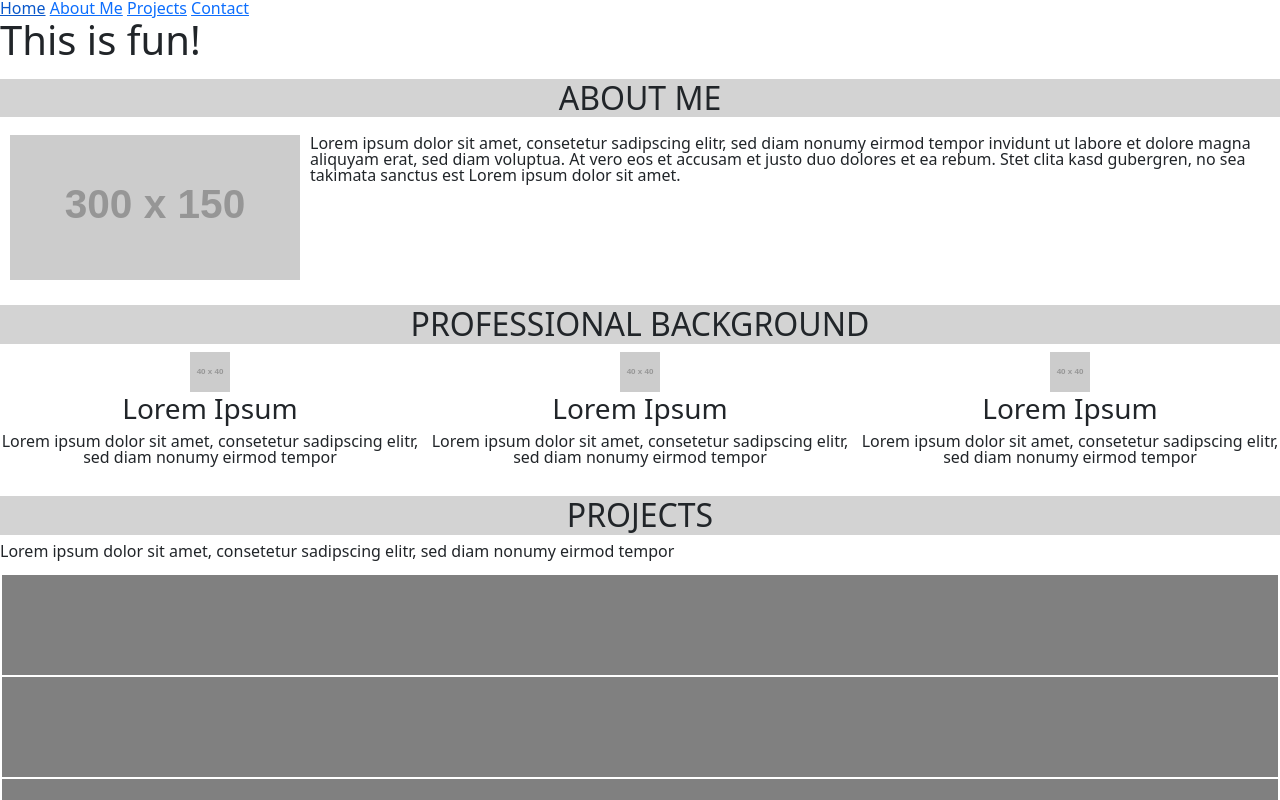
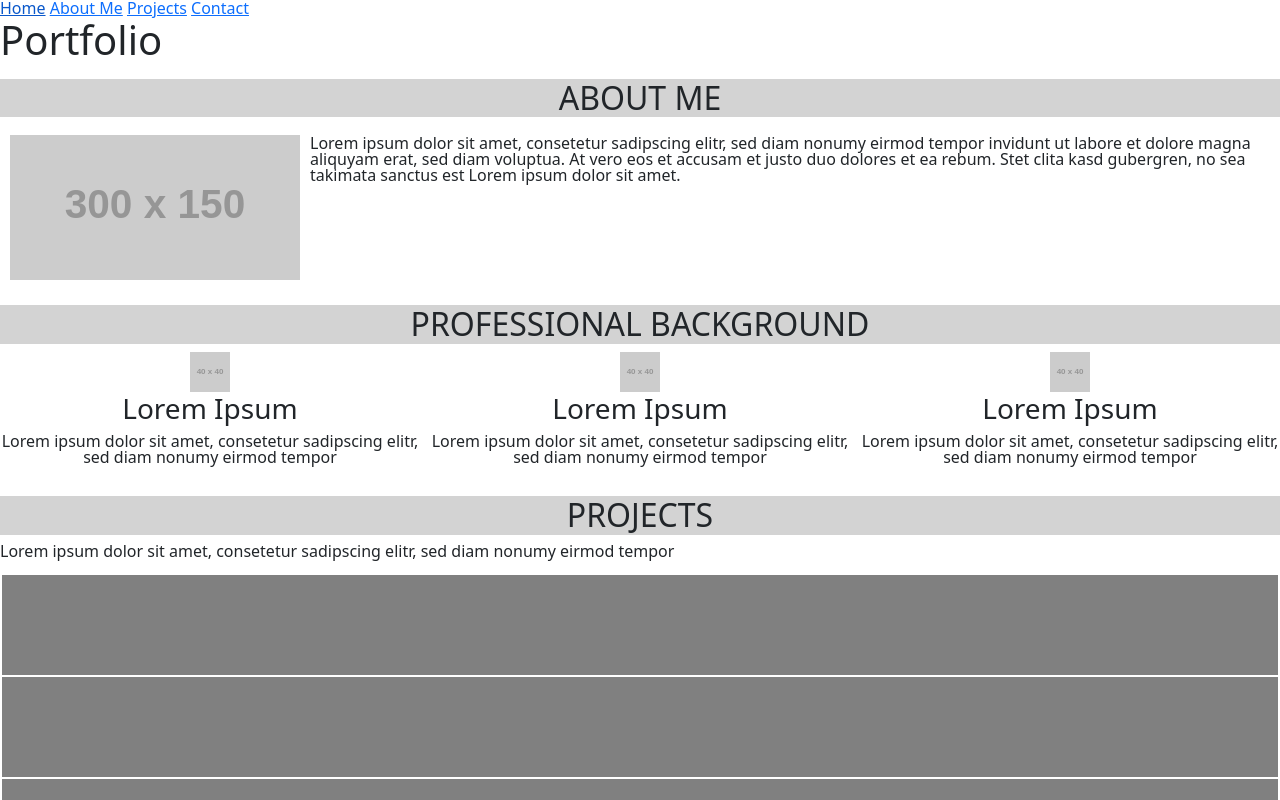
Before and after one commit to loremipsum-20/portfolio, a website: page index.html in a window 1280 px wide. Shown: the top 800 px of the page. Drawn offline with nearby package versions, Linux system fonts and the light colour scheme; placeholder pictures from the web are drawn by us.

Commit message:
initial commit

```diff
--- a/index.html
+++ b/index.html
@@ -11,7 +11,7 @@
       crossorigin="anonymous"
     />
     <link href="src/style.css" rel="stylesheet" />
-    <title>Static Template</title>
+    <title>Portfolio</title>
   </head>
   <body>
     <section class="header">
@@ -27,7 +27,7 @@
 
     <section class="introduction">
       <h1>
-        This is fun!
+        Portfolio
       </h1>
     </section>
 
```
